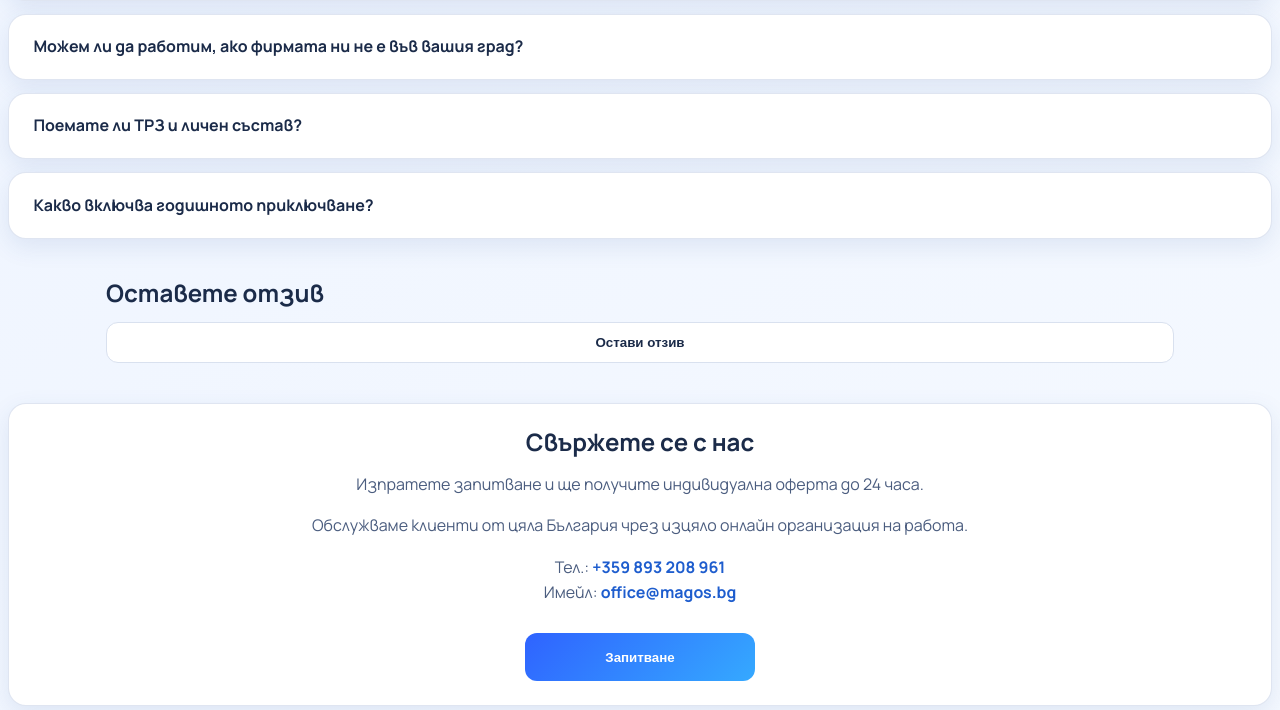
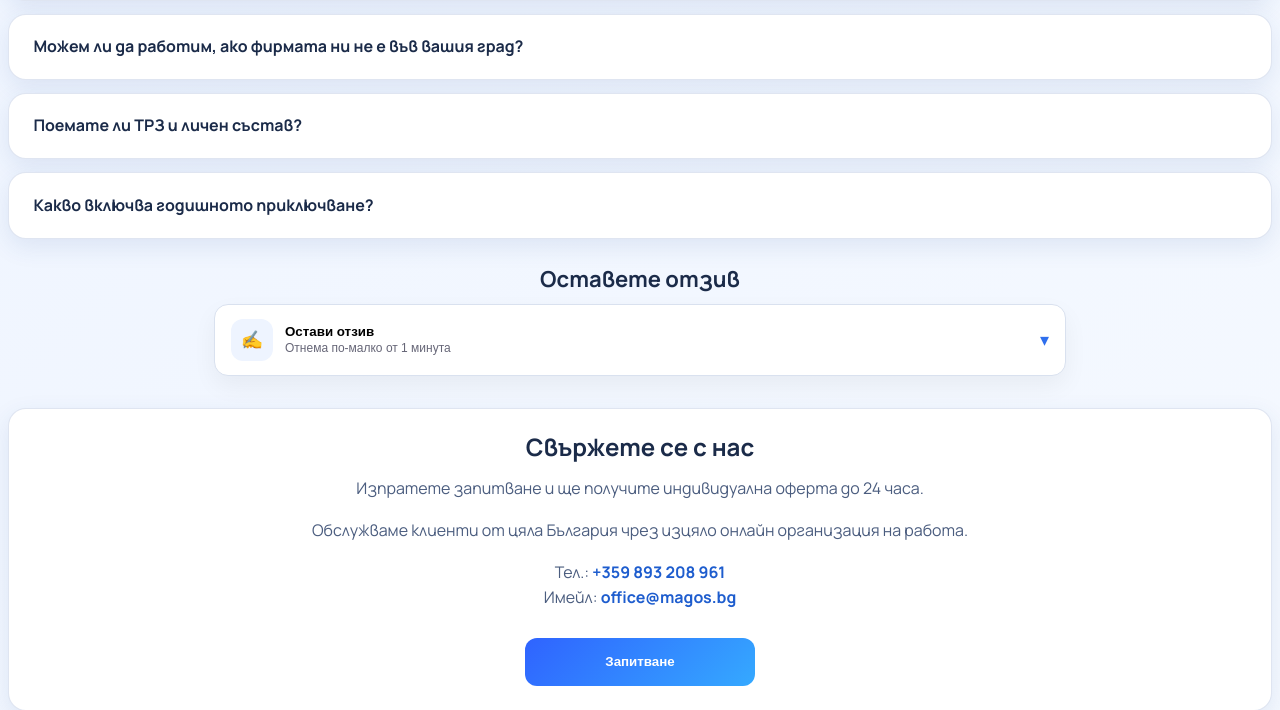
Before and after one commit to unaxsys/Accountant, a PHP site: page / in a window 1280 px wide. Shown: the part 2551-3261 px from the top of the page. Run offline with PHP 8.4, Linux system fonts and the light colour scheme.

Commit message:
Polish review CTA layout and accordion styling

```diff
--- a/index.html
+++ b/index.html
@@ -251,15 +251,19 @@
         </div>
       </section>
 
-      <section class="reviews" id="reviews">
-        <h2>Оставете отзив</h2>
+      <section class="review-cta" id="reviews">
+        <h2 class="review-cta__title">Оставете отзив</h2>
 
-        <div class="leave-review">
-          <button type="button" id="toggleReviewForm" class="leave-review-toggle" aria-expanded="false">
-            Остави отзив
-          </button>
+        <button type="button" id="toggleReviewForm" class="review-cta__button" aria-expanded="false">
+          <span class="review-cta__icon" aria-hidden="true">✍️</span>
+          <span class="review-cta__text">
+            <strong>Остави отзив</strong>
+            <span class="review-cta__sub">Отнема по-малко от 1 минута</span>
+          </span>
+          <span class="review-cta__chev" aria-hidden="true">▾</span>
+        </button>
 
-          <div id="reviewFormWrap" class="review-form-wrap is-collapsed">
+          <div id="reviewFormWrap" class="review-cta__panel is-collapsed">
             <form id="reviewForm" class="review-form">
             <!-- Honeypot (скрито) -->
             <input type="text" name="website" style="display:none" tabindex="-1" autocomplete="off" />
@@ -301,7 +305,6 @@
             <p class="review-note">Отзивът се публикува след одобрение.</p>
             </form>
           </div>
-        </div>
       </section>
 
       <section class="contact" id="contact">
--- a/styles.css
+++ b/styles.css
@@ -657,30 +657,87 @@ footer {
   }
 }
 
-.reviews { margin: 40px auto; max-width: 1100px; padding: 0 16px; }
-.reviews h2 { margin: 0 0 16px; }
+.review-cta {
+  max-width: 880px;
+  margin: 28px auto 0;
+  padding: 0 14px;
+}
 
-.leave-review-toggle {
+.review-cta__title {
+  text-align: center;
+  font-size: 22px;
+  margin: 0 0 12px;
+}
+
+.review-cta__button {
   width: 100%;
-  padding: 12px 14px;
-  border-radius: 12px;
+  display: flex;
+  align-items: center;
+  gap: 12px;
+  padding: 14px 16px;
+  border-radius: 14px;
   border: 1px solid #d9e1ef;
   background: #fff;
-  font-weight: 800;
   cursor: pointer;
-  color: var(--text);
+  box-shadow: 0 10px 24px rgba(0, 0, 0, 0.05);
+  transition: transform 0.08s ease, box-shadow 0.2s ease;
 }
 
-.review-form-wrap {
+.review-cta__button:hover {
+  box-shadow: 0 14px 30px rgba(0, 0, 0, 0.08);
+}
+
+.review-cta__button:active {
+  transform: translateY(1px);
+}
+
+.review-cta__icon {
+  width: 42px;
+  height: 42px;
+  display: flex;
+  align-items: center;
+  justify-content: center;
+  border-radius: 12px;
+  background: #eef4ff;
+  font-size: 18px;
+  flex: 0 0 auto;
+}
+
+.review-cta__text {
+  display: flex;
+  flex-direction: column;
+  align-items: flex-start;
+  gap: 2px;
+  text-align: left;
+  flex: 1 1 auto;
+}
+
+.review-cta__sub {
+  font-size: 12px;
+  color: #667;
+  font-weight: 500;
+}
+
+.review-cta__chev {
+  font-size: 18px;
+  color: #2f6fed;
+  transition: transform 0.2s ease;
+}
+
+.review-cta__button[aria-expanded="true"] .review-cta__chev {
+  transform: rotate(180deg);
+}
+
+.review-cta__panel {
   margin-top: 12px;
   background: #fff;
   border: 1px solid #e6eaf2;
   border-radius: 14px;
-  padding: 16px;
+  padding: 14px;
   box-shadow: 0 10px 24px rgba(0, 0, 0, 0.05);
 }
 
-.review-form-wrap.is-collapsed {
+.review-cta__panel.is-collapsed {
   display: none;
 }
 
```
